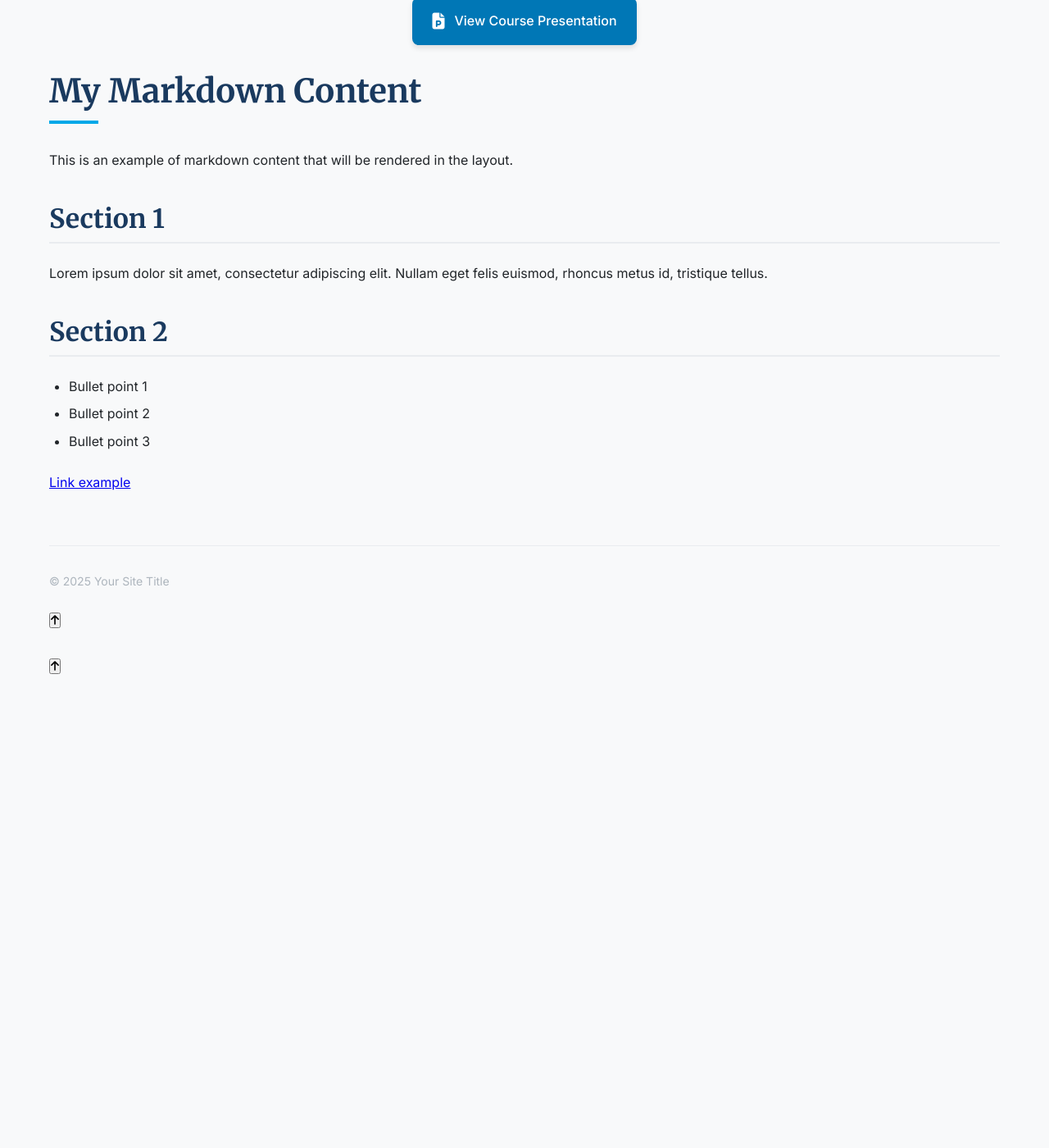
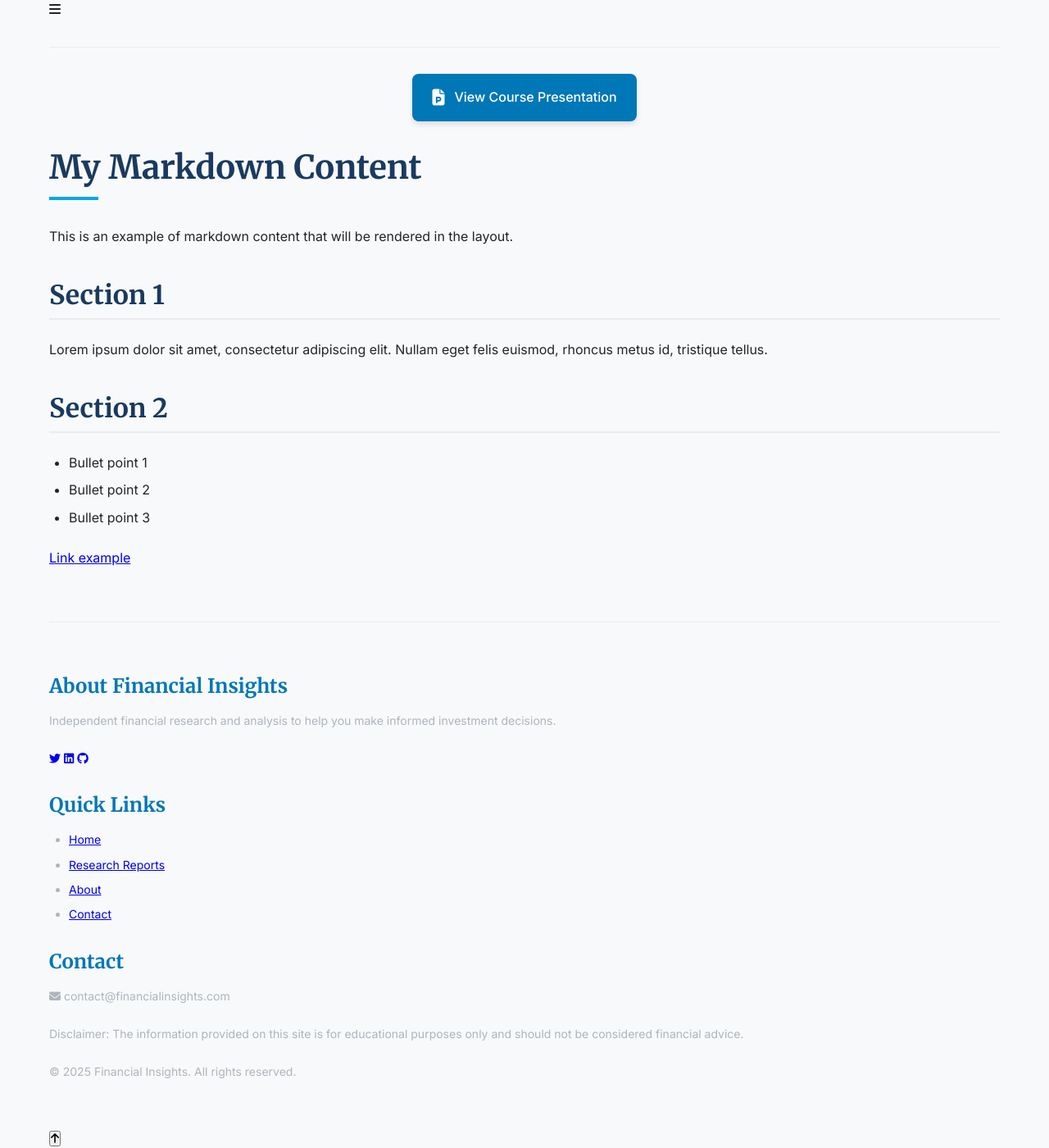
Before and after one commit to anshusrathe/FinBlogs, a Jekyll site: the page built from content/reports/example.md, in a window 1280 px wide and 1400 px high, scrolled down 279 px. Shown: the whole window at 82% size. Built offline with Jekyll 4.4.1, drawn with Linux system fonts in a browser that asks for light colours; before the commit the page ends 1104 px from its top, so only the background shows below that; some of the changed text lies outside the part shown.

Commit message:
Merge remote changes and add my updates

```diff
--- a/_includes/footer.html
+++ b/_includes/footer.html
@@ -1,10 +1,32 @@
 <footer>
     <div class="container">
-        <p>&copy; {{ site.time | date: '%Y' }} {{ site.title }}</p>
+        <div class="footer-content">
+            <div class="footer-section about">
+                <h3>About Financial Insights</h3>
+                <p>Independent financial research and analysis to help you make informed investment decisions.</p>
+                <div class="social-links">
+                    <a href="#"><i class="fab fa-twitter"></i></a>
+                    <a href="#"><i class="fab fa-linkedin"></i></a>
+                    <a href="#"><i class="fab fa-github"></i></a>
+                </div>
+            </div>
+            <div class="footer-section links">
+                <h3>Quick Links</h3>
+                <ul>
+                    <li><a href="/index.html">Home</a></li>
+                    <li><a href="#reports">Research Reports</a></li>
+                    <li><a href="#about">About</a></li>
+                    <li><a href="#contact">Contact</a></li>
+                </ul>
+            </div>
+            <div class="footer-section contact">
+                <h3>Contact</h3>
+                <p><i class="fas fa-envelope"></i> contact@financialinsights.com</p>
+                <p class="disclaimer">Disclaimer: The information provided on this site is for educational purposes only and should not be considered financial advice.</p>
+            </div>
+        </div>
+        <div class="footer-bottom">
+            <p>&copy; 2025 Financial Insights. All rights reserved.</p>
+        </div>
     </div>
-
-    <!-- Back to top button -->
-    <button class="back-to-top" id="back-to-top" aria-label="Back to top">
-        <i class="fas fa-arrow-up"></i>
-    </button>
 </footer>
--- a/_includes/header.html
+++ b/_includes/header.html
@@ -1,12 +1,20 @@
 <header>
     <div class="container">
-        <h1 class="site-title">{{ site.title }}</h1>
+        <div class="logo">
+            <a href="/index.html">
+                <h1>Ansh Usrathe</h1>
+            </a>
+        </div>
         <nav>
             <ul>
-                <li><a href="{{ '/' | relative_url }}">Home</a></li>
-                <li><a href="{{ '/about/' | relative_url }}">About</a></li>
-                <!-- Add more navigation items as needed -->
+                <li><a href="/index.html">Home</a></li>
+                <li><a href="#reports">Reports</a></li>
+                <li><a href="#about">About</a></li>
+                <li><a href="#contact">Contact</a></li>
             </ul>
         </nav>
+        <div class="mobile-nav-toggle">
+            <i class="fas fa-bars"></i>
+        </div>
     </div>
 </header>
```
Also changed, not shown: index.html (+5 -2 lines).
